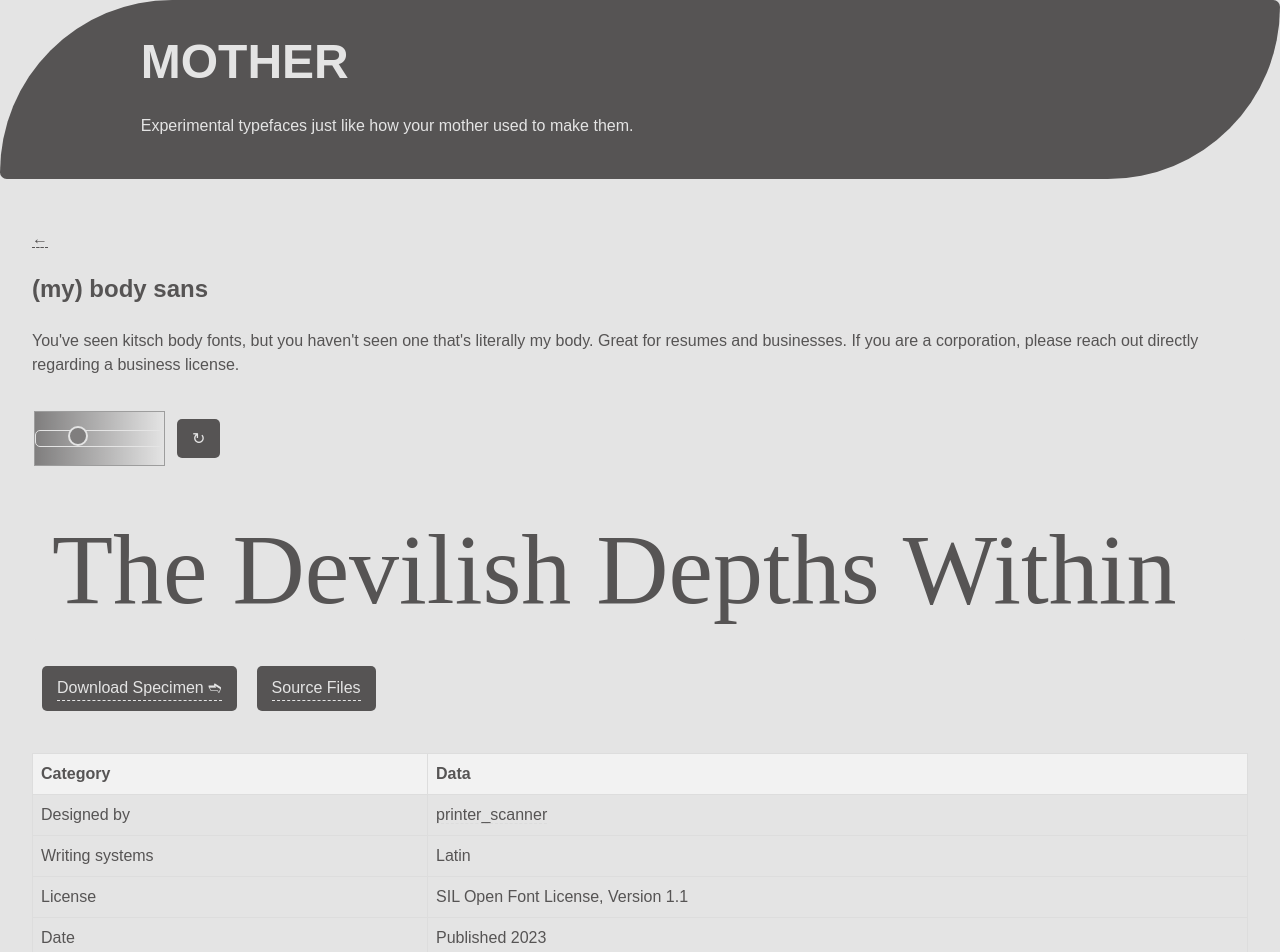
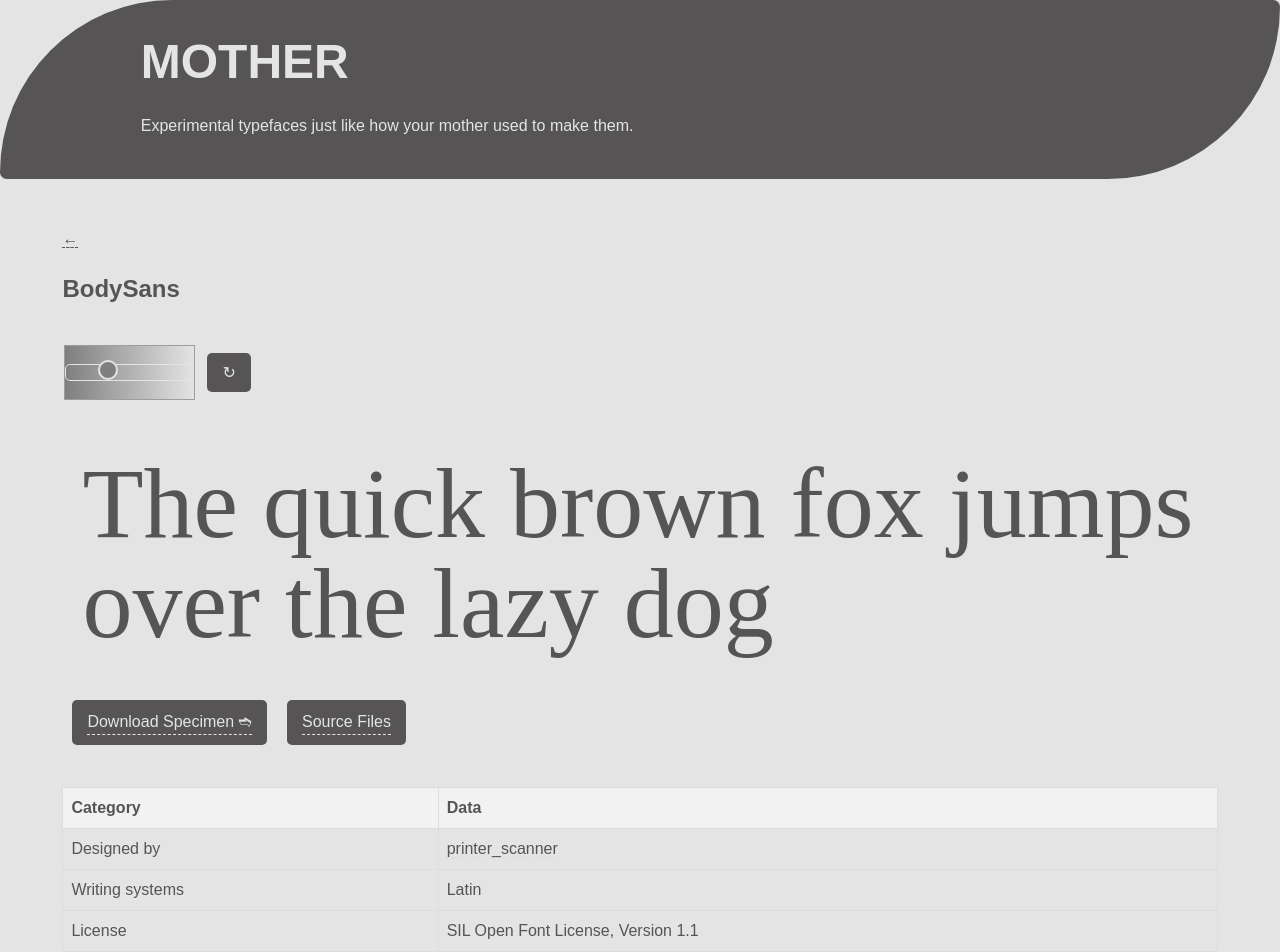
Before and after one commit to mother-type/mother-type.de, a React (Vite) app: page /fonts/body-sans in a window 1280 px wide. Shown: the top 952 px of the page. Built offline with nearby package versions, Linux system fonts and the light colour scheme; a web font is replaced by a local one.

Commit message:
update how data is pulled in

```diff
--- a/scripts/data/repos_metadata.json
+++ b/scripts/data/repos_metadata.json
@@ -2,23 +2,28 @@
   {
     "name": "CoasterSans",
     "metadata": {
-      "unified font repository version": "0.3",
-      "unified font repository url": "https://github.com/raphaelbastide/Unified-Font-Repository/",
-      "typeface family": {
+      "unified_font_repository_version": "0.3",
+      "unified_font_repository_url": "https://github.com/raphaelbastide/Unified-Font-Repository/",
+      "typeface_family": {
         "name": "Coaster Sans",
         "tags": [
           "sans-serif",
           "incomplete"
         ],
-        "repository url": "https://github.com/mother-type/CoasterSans",
-        "project url": "https://mother-type.de/fonts/coaster-sans",
+        "repository_url": "https://github.com/mother-type/CoasterSans",
+        "project_url": "https://mother-type.de/fonts/coaster-sans",
         "tools": [
           "Glyphs"
         ],
-        "designed by": [
-          "printer_scanner"
+        "designer": [
+          {
+            "name": "printer_scanner"
+          },
+          {
+            "url": "https://printerscanner.net"
+          }
         ],
-        "writing systems": [
+        "writing_systems": [
           "Latin"
         ],
         "published": [
@@ -27,7 +32,7 @@
         "license": [
           "SIL Open Font License, Version 1.1"
         ],
-        "sample text": [
+        "sample_text": [
           {
             "en_us": "The quick brown fox jumps over the lazy dog"
           }
@@ -38,23 +43,28 @@
   {
     "name": "SeaweedSans",
     "metadata": {
-      "unified font repository version": "0.3",
-      "unified font repository url": "https://github.com/raphaelbastide/Unified-Font-Repository/",
-      "typeface family": {
+      "unified_font_repository_version": "0.3",
+      "unified_font_repository_url": "https://github.com/raphaelbastide/Unified-Font-Repository/",
+      "typeface_family": {
         "name": "Seaweed Sans",
         "tags": [
           "pixel",
           "monospace"
         ],
-        "repository url": "https://github.com/mother-type/SeaweedSans",
-        "project url": "https://mother-type.de/fonts/seaweed-sans",
+        "repository_url": "https://github.com/mother-type/SeaweedSans",
+        "project_url": "https://mother-type.de/fonts/seaweed-sans",
         "tools": [
           "Glyphs"
         ],
-        "designed by": [
-          "printer_scanner"
+        "designer": [
+          {
+            "name": "printer_scanner"
+          },
+          {
+            "url": "https://printerscanner.net"
+          }
         ],
-        "writing systems": [
+        "writing_systems": [
           "Latin"
         ],
         "published": [
@@ -63,7 +73,7 @@
         "license": [
           "SIL Open Font License, Version 1.1"
         ],
-        "sample text": [
+        "sample_text": [
           {
             "en_us": "The quick brown fox jumps over the lazy dog"
           }
@@ -74,22 +84,27 @@
   {
     "name": "BodySans",
     "metadata": {
-      "unified font repository version": "0.3",
-      "unified font repository url": "https://github.com/raphaelbastide/Unified-Font-Repository/",
-      "typeface family": {
+      "unified_font_repository_version": "0.3",
+      "unified_font_repository_url": "https://github.com/raphaelbastide/Unified-Font-Repository/",
+      "typeface_family": {
         "name": "(my) body sans",
         "tags": [
           "decorative"
         ],
-        "repository url": "https://github.com/mother-type/BodySans",
-        "project url": "https://mother-type.de/fonts/body-sans",
+        "repository_url": "https://github.com/mother-type/BodySans",
+        "project_url": "https://mother-type.de/fonts/body-sans",
         "tools": [
           "Glyphs"
         ],
-        "designed by": [
-          "printer_scanner"
+        "designer": [
+          {
+            "name": "printer_scanner"
+          },
+          {
+            "url": "https://printerscanner.net"
+          }
         ],
-        "writing systems": [
+        "writing_systems": [
           "Latin"
         ],
         "published": [
@@ -98,7 +113,7 @@
         "license": [
           "SIL Open Font License, Version 1.1"
         ],
-        "sample text": [
+        "sample_text": [
           {
             "en_us": "The quick brown fox jumps over the lazy dog"
           }
--- a/src/App.jsx
+++ b/src/App.jsx
@@ -27,10 +27,10 @@ function App() {
           <h2>{data[id].name}</h2>
           {/* Load sample text */}
           <EditableContent
-            title={data[id].metadata["typeface family"]["name"]}
-            text={data[id].metadata["typeface family"]["sample text"][0]["en_us"]}
+            title={data[id].metadata.typeface_family.name}
+            text={data[id].metadata.typeface_family.sample_text[0]["en_us"]}
             fontFamily={data[id].name}
-            link={id}
+            link={data[id].metadata.typeface_family.name.toLowerCase().replace(/\s+/g, '-')}
             showDownload={true}
           />
         </div>
--- /dev/null
+++ b/src/FontDetail.jsx
@@ -0,0 +1,119 @@
+import { useParams } from 'react-router-dom';
+import { useState, useEffect } from 'react';
+import EditableContent from './EditableContent';
+
+function FontDetail() {
+  const { id } = useParams();
+  const [data, setData] = useState([]);
+  const [loading, setLoading] = useState(true);
+  const [error, setError] = useState(null);
+
+  useEffect(() => {
+    async function fetchData() {
+      try {
+        const response = await fetch(`${import.meta.env.BASE_URL}scripts/data/repos_metadata.json`);
+        if (!response.ok) {
+          throw new Error('Failed to fetch data');
+        }
+        const jsonData = await response.json();
+        setData(jsonData);
+        setLoading(false);
+      } catch (error) {
+        console.error('Error fetching data:', error);
+        setError(error);
+        setLoading(false);
+      }
+    }
+
+    fetchData();
+  }, []);
+
+  if (loading) {
+    return <div>Loading...</div>;
+  }
+
+  if (error) {
+    return <div>Error: {error.message}</div>;
+  }
+
+  function toCamelCase(str) {
+    return str.replace(/[-_](\w)/g, (_, c) => c.toUpperCase()).replace(/^\w/, c => c.toUpperCase());
+  }
+
+  const matchingProduct = data.find(product => product.name.toLowerCase() === toCamelCase(id).toLowerCase());
+
+  if (!matchingProduct) {
+	return <div>Error: Product not found</div>;
+  }
+
+  return (
+	<div className='products'>
+		<Font data={matchingProduct} />
+	</div>
+  );
+}
+
+function Font({ data }) {
+	console.log(data.metadata.typeface_family.designer);
+
+	return (
+		<div className="blog">
+			<a href="/" className="home-button">
+				<u>←</u>
+			</a>
+			<h2>{data.name}</h2>
+			<EditableContent
+				title={data.metadata.typeface_family.name || "N/A"}
+				text={data.metadata.typeface_family.sample_text?.[0]?.en_us || "N/A"}
+				fontFamily={data.name}
+				link={data.metadata.typeface_family.name?.toLowerCase().replace(/\s+/g, "-") || "#"}
+				showDownload={false}
+			/>
+			{/* TODO Add Description */}
+			<div className="flex">
+				<a className="refresh-button" href={`https://github.com/mother-type/${data.name}/raw/main/fonts/${data.name}.zip`} download>
+					<u>Download Specimen ➬</u>
+				</a>
+				<a className={data.metadata.typeface_family.project_url ? "refresh-button" : "hidden"} href={data.metadata.typeface_family.project_url || "#"}>
+					<u>Source Files</u>
+				</a>
+			</div>
+			<table>
+				<thead>
+					<tr>
+						<th>Category</th>
+						<th>Data</th>
+					</tr>
+				</thead>
+				<tbody>
+					<tr>
+						<td>Designed by</td>
+						<td>
+							{data.metadata.typeface_family.designer && data.metadata.typeface_family.designer[0] && data.metadata.typeface_family.designer[1] ? (
+								<a href={data.metadata.typeface_family.designer[1].url}>{data.metadata.typeface_family.designer[0].name}</a>
+							) : (
+								"N/A"
+							)}
+						</td>
+					</tr>
+					<tr>
+						<td>Writing systems</td>
+						<td>{data.metadata.typeface_family.writing_systems || "N/A"}</td>
+					</tr>
+					<tr>
+						<td>License</td>
+						<td>{data.metadata.typeface_family.license || "N/A"}</td>
+					</tr>
+					<tr>
+						<td>Published</td>
+						<td>{data.metadata.typeface_family.published || "N/A"}</td>
+					</tr>
+				</tbody>
+			</table>
+			<br />
+			<br />
+		</div>
+	);
+}
+
+export default FontDetail;
--- a/src/Post.jsx
+++ /dev/null
@@ -1,95 +0,0 @@
-import { useParams } from 'react-router-dom'
-
-import data from './data/api.js'
-import EditableContent from './EditableContent'
-
-function Post() {
-
-	const { id } = useParams();
-	const product = data[id]
-	return (
-		<article>
-			<div className="blog">
-				<a href="/" className="home-button"><u>←</u></a>
-					<h2>{product.title}</h2>
-					<h5>{product.subtitle}</h5>
-					<p>{product.description}</p>
-					<div dangerouslySetInnerHTML={{__html: product.content }} />
-					<EditableContent
-						title={data[id].title}
-						text={data[id].text}
-						fontFamily={data[id].fontFamily}
-						link={id}
-						showDownload={false}
-						/>
-					<div className='flex'>
-						<a className={product.downloadLink ? 'refresh-button' : 'hidden'} href={product.downloadLink} download><u>Download Specimen ➬</u></a>
-						<a className={product.sourceFiles ? 'refresh-button' : 'hidden'} href={product.sourceFiles} ><u>Source Files</u></a>
-					</div>
-
-
-				<table>
-					<tr>
-						<th>Category</th>
-						<th>Data</th>
-					</tr>
-					<tr>
-						<td>Designed by</td>
-						<td><a href={product.designerLink}>{product.designer}</a></td>
-					</tr>
-					{/* TODO ADD IN WHEN APPLICABLE */}
-					{/* <tr>
-						<td>Styles</td>
-						<td>
-							<ul>
-								<li>jgs font</li>
-								<li>jgs</li>
-								<li>jgs5</li>
-								<li>jgs7</li>
-							</ul>
-						</td>
-					</tr>
-					<tr>
-						<td>Collections</td>
-						<td>
-							<ul>
-								<li>Pixel</li>
-								<li>Monospace</li>
-								<li>Sans Serif</li>
-								<li>Geometric</li>
-								<li>Ascii</li>
-							</ul>
-						</td>
-					</tr>
-					*/}
-					<tr>
-						<td>Writing systems</td>
-						<td>{product.writingSystems}</td>
-					</tr>
-					<tr>
-						<td>License</td>
-						<td>SIL Open Font License, Version 1.1</td>
-					</tr>
-					<tr>
-						<td>Date</td>
-						<td>Published {product.releaseDate}</td>
-					</tr>
-				</table>
-				<br /><br /><br />
-					{/* TODO ADD IN WHEN READY */}
-					{/* <h3>{product.title} in use</h3>
-					<div className="grid-layout large-grid">
-						{product.img1 && <div className="grid-item span-2"><img className="product-subhero" src={product.img1} alt={product.title} loading="lazy"></img></div>}
-						{product.img2 && <div className="grid-item span-2"><img className="product-subhero" src={product.img2} alt={product.title} loading="lazy"></img></div>}
-						{product.img3 && <div className="grid-item span-2"><img className="product-subhero" src={product.img3} alt={product.title} loading="lazy"></img></div>}
-						{product.img4 && <div className="grid-item span-2"><img className="product-subhero" alt={product.title} src={product.img4} loading="lazy"></img></div>}
-						{product.img5 && <div className="grid-item span-2"><img className="product-subhero" alt={product.title} src={product.img5} loading="lazy"></img></div>}
-						{product.img6 && <div className="grid-item span-2"><img className="product-subhero" alt={product.title} src={product.img6} loading="lazy"></img></div>}
-						{product.mov && <div className="grid-item span-2"><video autoPlay={true} loop={true} muted={true} width="400px" height="auto"><source autoPlay loop src={product.mov} type="video/mp4" /></video></div>}
-					</div> */}
-				</div>
-			</article>
-		)
-	}
-
-export default Post
--- a/src/main.jsx
+++ b/src/main.jsx
@@ -7,7 +7,7 @@ import {
 import App from './App.jsx'
 import Footer from './Footer.jsx'
 import Header from './Header.jsx'
-import Post from './Post.jsx'
+import FontDetail from './FontDetail.jsx'
 import './index.css'
 import FourOhFour from './404.jsx';
 import CheckoutForm from './CheckoutForm.jsx';
@@ -20,7 +20,7 @@ const router = createBrowserRouter([
   },
   {
     path: "fonts/:id",
-    element: <Post />,
+    element: <FontDetail />,
   },
   { path: "*",
     element: <FourOhFour />,
```
